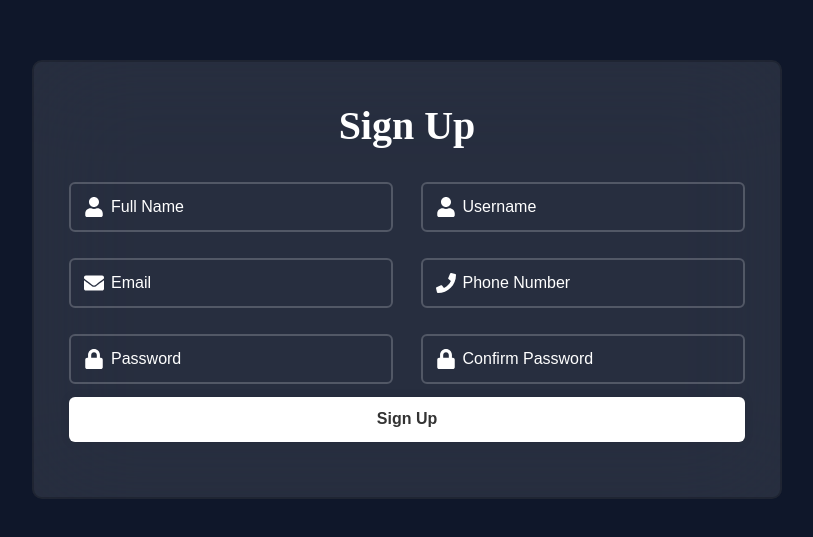
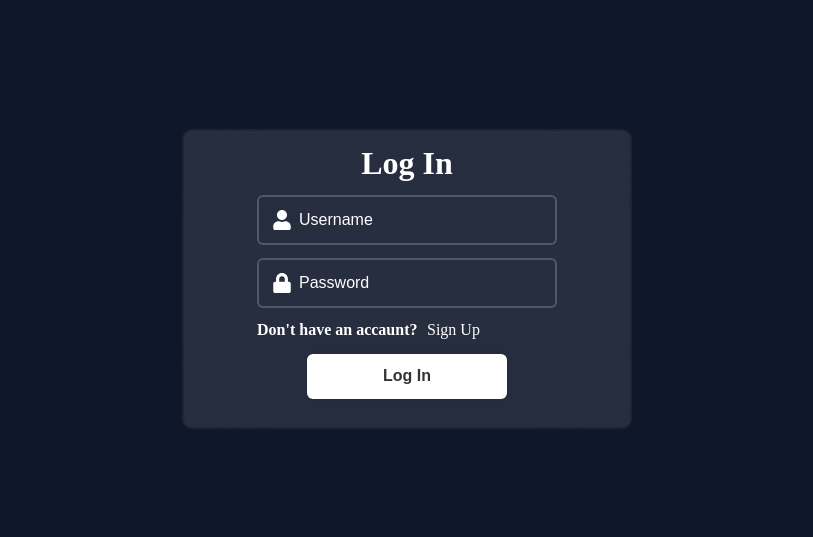
Before and after one commit to M0H1K4/web-site, a React (Create React App) app: page / in a window 1280 px wide. Shown: the part 121-658 px from the top of the page, without its empty margins (233-1046 px from the left). Built offline with nearby package versions, Linux system fonts and the light colour scheme.

Commit message:
Add: react router

```diff
--- a/package.json
+++ b/package.json
@@ -11,7 +11,9 @@
     "react": "^18.2.0",
     "react-dom": "^18.2.0",
     "react-icons": "^5.0.1",
+    "react-router-dom": "^6.22.0",
     "react-scripts": "5.0.1",
+    "router": "^1.3.8",
     "web-vitals": "^2.1.4"
   },
   "scripts": {
--- a/src/App.js
+++ b/src/App.js
@@ -1,13 +1,15 @@
 import React from 'react'
-
+import { BrowserRouter as Router, Route, Switch } from 'react-router-dom';
 import {Footer, Blog, Possibility, Features, Header, WhatREACTOR} from './containers'
 import {Cta, Brand, Navbar, LoginSignup } from './components'
+import LoginPage from './components/loginSignup/loginPage'
 import './App.css'
 
 function App() {
   return (
     <div className='App'>
-     <LoginSignup/>
+     {/* <LoginSignup/> */}
+     <LoginPage/>
       {/* <div className='gradient__bg'>
         <Navbar/>
         <Header/>
--- a/src/components/loginSignup/LoginSignup.js
+++ b/src/components/loginSignup/LoginSignup.js
@@ -1,4 +1,5 @@
 import React, { useState, useEffect } from "react";
+import LoginPage from './loginPage.js'
 import "./loginsignup.css";
 import { FaUser, FaEnvelope, FaPhone, FaLock } from "react-icons/fa";
 
@@ -62,7 +63,10 @@ const LoginSignup = () => {
             <FaLock size={20} className="icon" />
           </div>
         </div>
-
+        <div className="linkToSignUpDiv">
+              <h3>Already have an accaunt?</h3>
+              <a href="/SignUp">Log In</a>
+          </div>
         <button type="submit" className="btn">
           Sign Up
         </button>
--- /dev/null
+++ b/src/components/loginSignup/loginPage.css
@@ -0,0 +1,56 @@
+
+div{
+    color: white;
+}
+.wrapper2 {
+    color: white;
+    width: 450px;
+    height: 300px;
+    background: rgba(255, 255, 255, .1);
+    border: 2px solid rgba(0, 0, 0, .2);
+    backdrop-filter: blur(50px);
+    border-radius: 10px;
+    padding: 40px 35px 55px;
+    margin: 0 10px;
+    display: flex;
+    justify-content: center;
+    align-items: center;
+    text-align: center;
+  }
+  .wrapper2 .btn {
+    width: 200px;
+    height: 45px;
+    background: #fff;
+    border: none;
+    outline: none;
+    border-radius: 6px;
+    box-shadow: 0 0 10px rgba(0, 0, 0, .1);
+    cursor: pointer;
+    font-size: 16px;
+    color: #333;
+    font-weight: 600;
+    margin-top: 15px;
+
+  }
+
+.wrapper2 .input-box .input-field input {
+    width: 300px;
+    background: transparent;
+    border: 2px solid rgba(255, 255, 255, 0.2);
+    outline: none;
+    font-size: 16px;
+    color: #fff;
+    border-radius: 6px;
+    padding: 15px 15px 15px 40px;
+  }
+  .linkToSignUpDiv{
+    display: flex;
+   justify-content: space-between;
+  }
+  h3{
+    font-size: 16px;
+  }
+  a{
+    position: absolute;
+    margin-left: 170px;
+  }
--- a/src/components/loginSignup/loginPage.js
+++ b/src/components/loginSignup/loginPage.js
@@ -1,11 +1,44 @@
-import React from 'react'
+import React from "react";
+import "./loginPage.css";
+import { FaUser, FaEnvelope, FaPhone, FaLock } from "react-icons/fa";
+import { HashRouter as Router, Route,Routes, Link } from "react-router-dom"; // Use HashRouter here
+import LoginSignup from "./LoginSignup";
 
 function loginPage() {
   return (
-    <div>
-
-    </div>
-  )
+    <Router>
+      <Routes>
+        <Route
+        path="/"
+        element={
+          <div className="wrapper2">
+          <form action="">
+            <h1>Log In</h1>
+            <div className="input-box">
+              <div className="input-field">
+                <input type="text" placeholder="Username" required />
+                <FaUser size={20} className="icon" />
+              </div>
+              <div className="input-field">
+                <input type="password" placeholder="Password" required />
+                <FaLock size={20} className="icon" />
+              </div>
+            </div>
+            <div className="linkToSignUpDiv">
+              <h3>Don't have an accaunt?</h3>
+              <Link to="/SignUp">Sign Up</Link>
+            </div>
+            <button type="submit" className="btn">
+              Log In
+            </button>
+          </form>
+        </div>
+        }
+        />
+       <Route path="/SignUp" element={<LoginSignup/>}/>
+      </Routes>
+    </Router>
+  );
 }
 
-export default loginPage
+export default loginPage;
--- a/src/components/loginSignup/loginsignup.css
+++ b/src/components/loginSignup/loginsignup.css
@@ -16,7 +16,6 @@
   border-radius: 10px;
   padding: 40px 35px 55px;
   margin: 0 10px;
-
 }
 .wrapper h1 {
   font-size: 40px;
```
Also changed, not shown: 1 other file (tests, documents, lock files or other folders).
